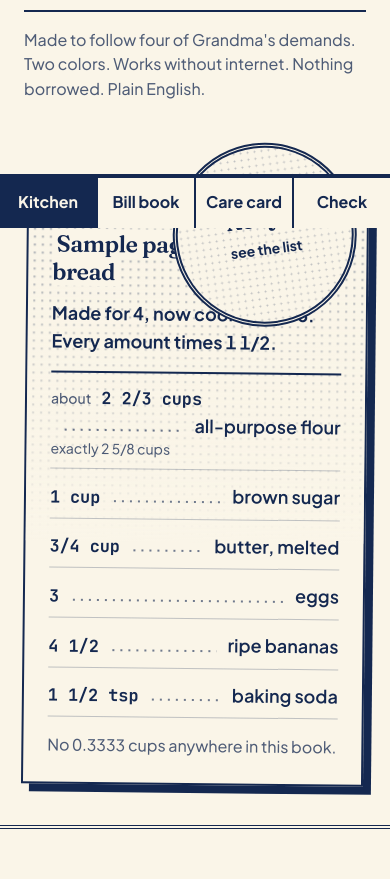
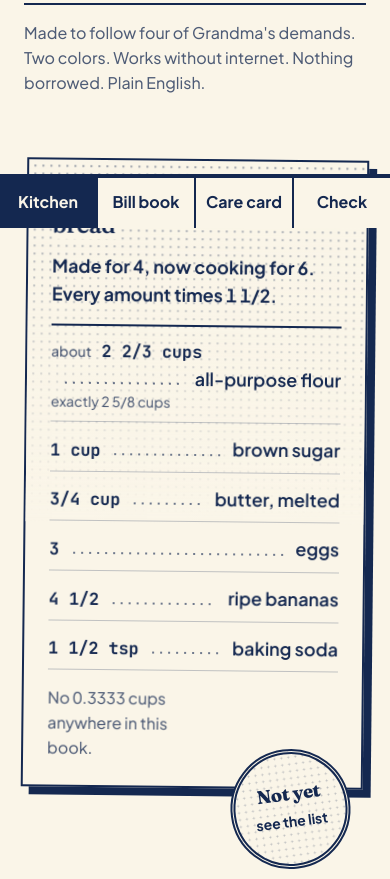
Before and after one commit to draarivpatel-ui/grandma-ledger, a website: page index.html in a window 390 px wide. Shown: the part 616-1495 px from the top of the page. Drawn offline with Linux system fonts and the light colour scheme.

Commit message:
Keep the sample stamp clear of text, tighten the hero, plain notes
Co-Authored-By: Claude Sonnet 5.5 <noreply@anthropic.com>

```diff
--- a/styles.css
+++ b/styles.css
@@ -200,7 +200,7 @@ main { display: block; }
   color: var(--ink-75);
 }
 
-.hero-page { position: relative; rotate: 1.2deg; }
+.hero-page { position: relative; rotate: 1.2deg; margin-bottom: 5rem; }
 .hero-page-inner {
   position: relative;
   overflow: hidden;
@@ -233,7 +233,7 @@ main { display: block; }
   background-color: var(--paper);
 }
 .hero-sub { margin-top: var(--space-xs); font-weight: 650; }
-.hero-foot { margin-top: var(--space-sm); font-size: var(--text-sm); color: var(--ink-75); }
+.hero-foot { margin-top: var(--space-sm); max-width: 58%; font-size: var(--text-sm); color: var(--ink-75); }
 .hero-page .slip { margin-top: var(--space-sm); }
 
 @keyframes drift {
@@ -570,7 +570,7 @@ input[type="radio"]:checked:hover, input[type="checkbox"]:checked:hover { backgr
 .stamp-small {
   position: absolute;
   right: 0.75rem;
-  top: -4.4rem;
+  bottom: -5rem;
   width: 8.6rem;
   padding: var(--space-xs);
   border-width: 5px;
@@ -606,7 +606,7 @@ input[type="radio"]:checked:hover, input[type="checkbox"]:checked:hover { backgr
 @media (max-width: 64rem) {
   .hero, .kitchen-grid, .bills-grid, .settle, .care-grid, .check-grid, .part-head { grid-template-columns: minmax(0, 1fr); }
   .hero { gap: var(--space-xl); }
-  .hero-page { rotate: 0.6deg; margin: var(--space-lg) var(--space-lg) 0 0; }
+  .hero-page { rotate: 0.6deg; margin: 0 var(--space-lg) 5rem 0; }
   .part-head { gap: var(--space-sm); margin-bottom: var(--space-lg); }
 }
 
@@ -648,7 +648,9 @@ input[type="radio"]:checked:hover, input[type="checkbox"]:checked:hover { backgr
   .hero { padding-top: var(--space-lg); padding-bottom: var(--space-lg); }
   .part { padding-top: var(--space-xl); padding-bottom: var(--space-xl); }
   .hero-page { margin-right: 0; }
-  .stamp-small { right: var(--space-xs); top: -4rem; }
+  .stamp-small .stamp-title { font-size: 1.15rem; }
+  .hero-page .stamp-small { right: var(--space-xs); width: 7.5rem; }
+  .hero-foot { max-width: 52%; }
   .pan-band { padding: var(--space-sm); }
   .panel { padding: var(--space-sm); }
   .care-item { grid-template-columns: auto minmax(0, 1fr); }
--- a/tokens.css
+++ b/tokens.css
@@ -28,7 +28,7 @@
   --text-lead: clamp(1.25rem, 1.1rem + 0.6vw, 1.5rem);
   --text-h3: clamp(1.45rem, 1.3rem + 0.5vw, 1.75rem);
   --text-h2: clamp(2.3rem, 1.5rem + 3.3vw, 4.25rem);
-  --text-display: clamp(3.2rem, 1.3rem + 8.4vw, 7.8rem);
+  --text-display: clamp(3.2rem, 1.3rem + 7.6vw, 6.9rem);
 
   --space-3xs: 0.25rem;
   --space-2xs: 0.5rem;
```
Also changed, not shown: NOTES.md (+6 -6 lines).
